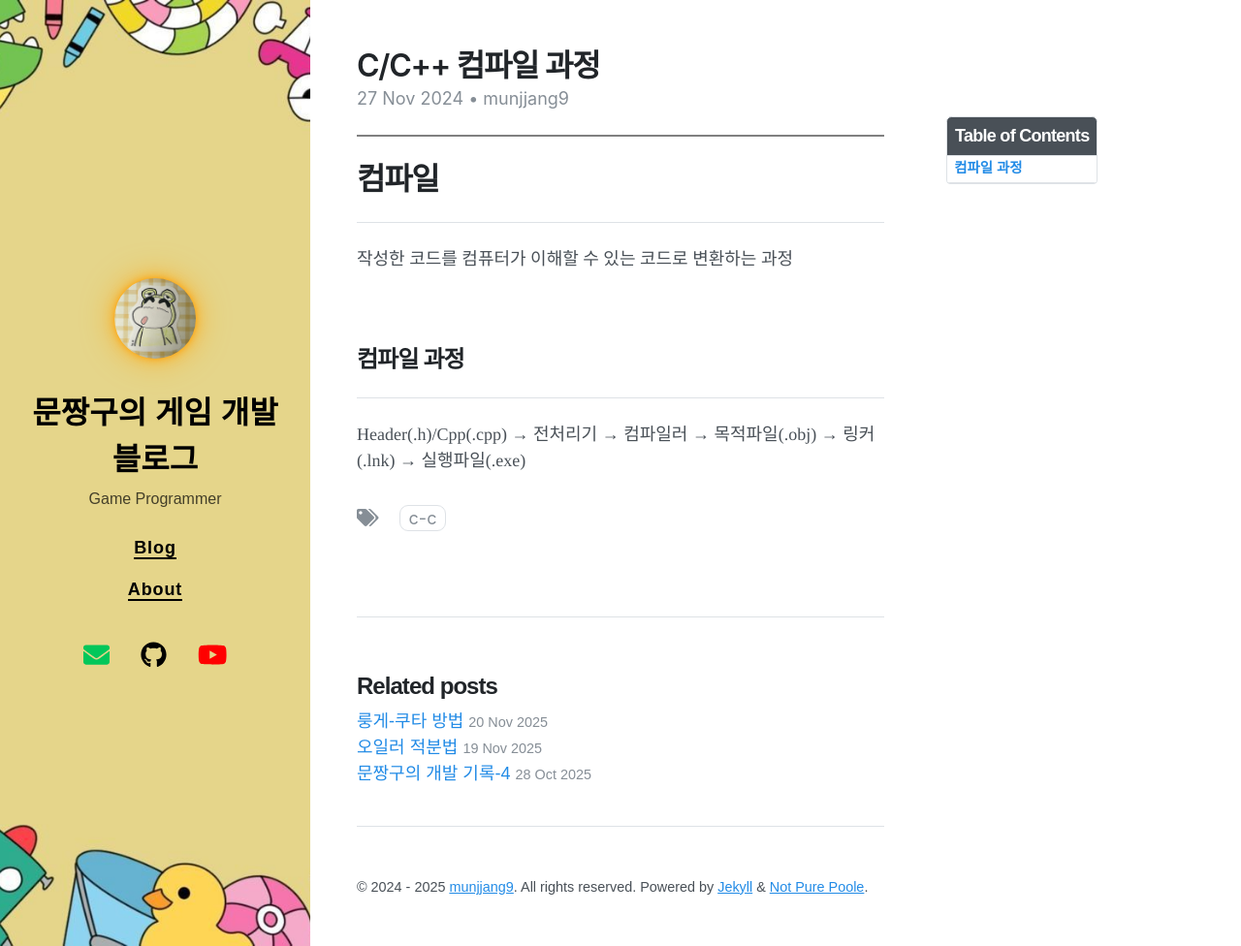
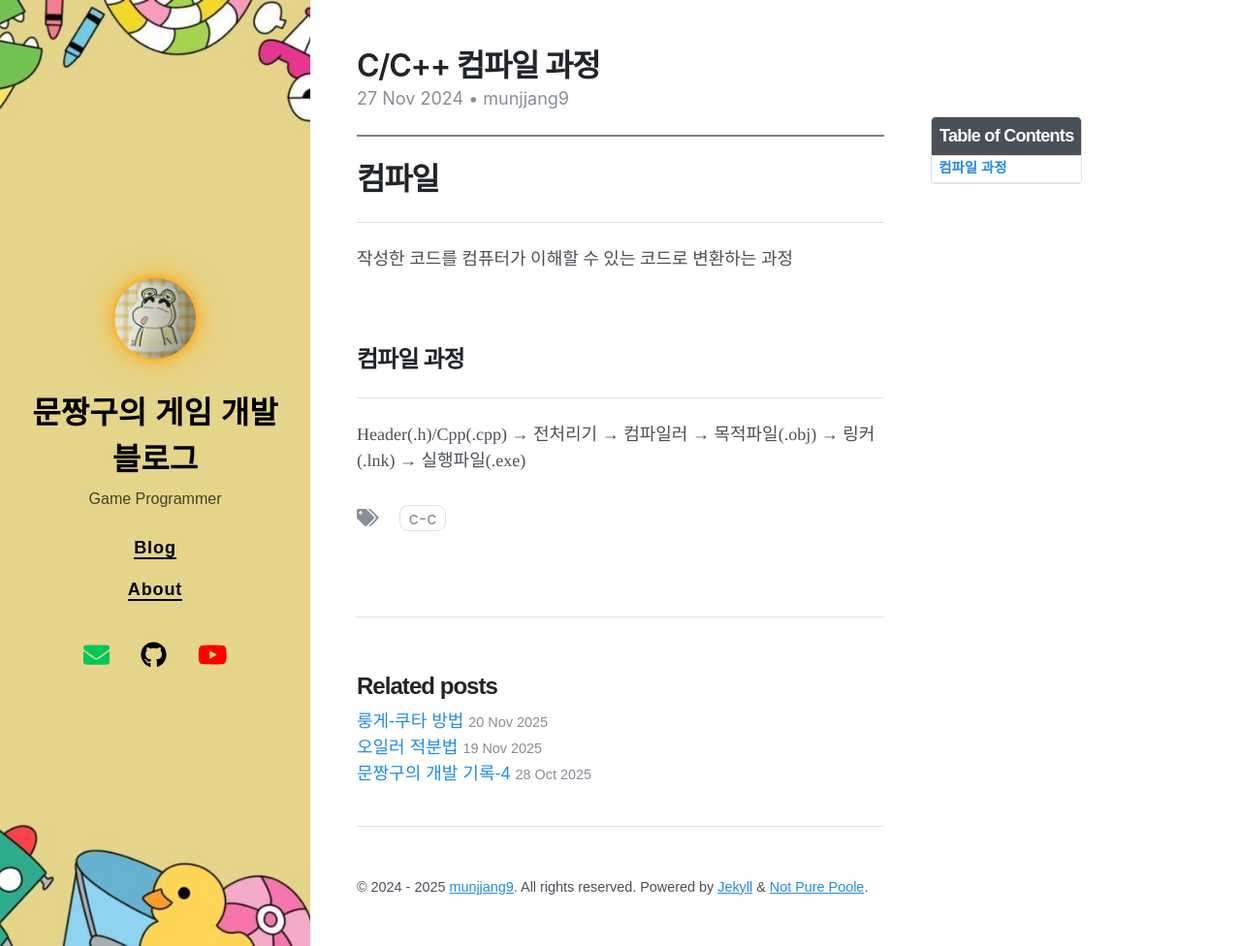
Before and after one commit to munjjang9/munjjang9.github.io, a Jekyll site: the page built from _posts/2024-11-27-compile-process.md, in a window 1280 px wide and 976 px high. Shown: the whole window at 97% size. Built offline with Jekyll 4.4.1, drawn with Linux system fonts in a browser that asks for light colours; nearby versions of some CDN libraries; comment, search, counter and statistics services are not loaded.

Commit message:
Update _toc.scss
TOC 위치 조정

```diff
--- a/_sass/_toc.scss
+++ b/_sass/_toc.scss
@@ -5,7 +5,7 @@
   position: sticky;
   top: calc(var(--spacer-3) * 2.5);
   width: auto;
-  padding-left: var(--spacer);
+  padding-left: 0;
   padding-right: var(--spacer);
 }
 
```
